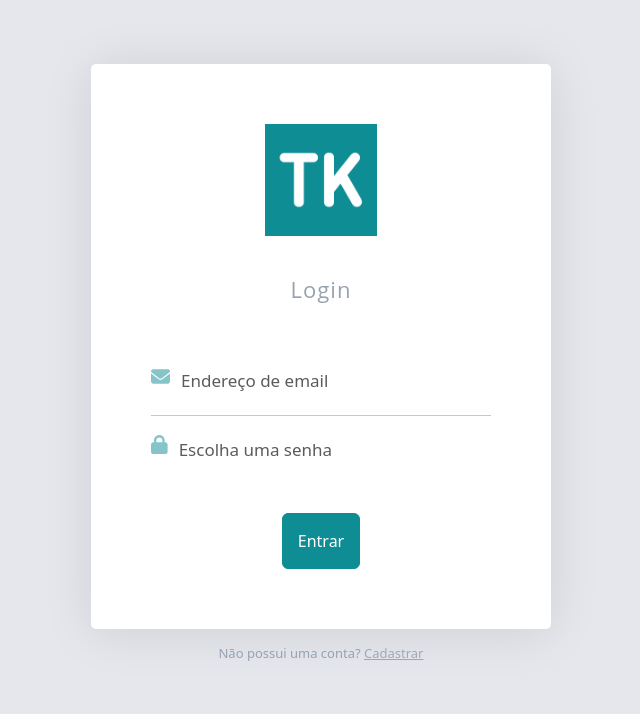
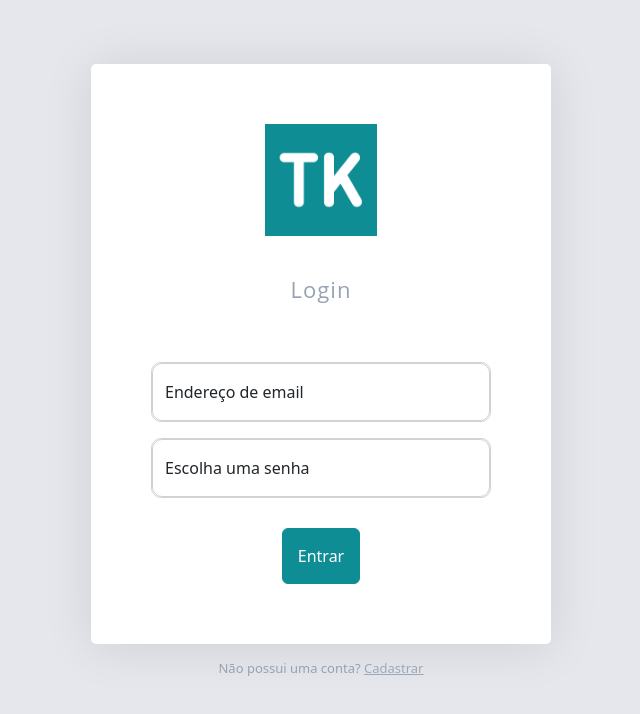
Before and after one commit to KevinGSilva/tcc-front, an Angular app: page /auth/login in a window 1280 px wide. Shown: the top 714 px of the page, without its empty margins (319-959 px from the left). Built offline with nearby package versions, Linux system fonts and the light colour scheme.

Commit message:
Alteracao no form de login

```diff
--- a/src/app/auth/login/login.component.html
+++ b/src/app/auth/login/login.component.html
@@ -7,20 +7,13 @@
 
             <form action="#" [formGroup]="loginForm">
 
-                <div class="form-group">
-                    <div class="input-group">
-                        <span class="input-group-addon"><i class="fa fa-envelope ti-email"></i></span>
-                        <input type="text" class="form-control" name="email" placeholder="Endereço de email" formControlName="email">
-                    </div>
+                <div class="form-floating mb-3">
+                    <input type="email" class="form-control" name="email" placeholder="Endereço de email" formControlName="email">
+                    <label for="floatingInput">Endereço de email</label>
                 </div>
-
-                <hr class="hr-xs">
-
-                <div class="form-group">
-                    <div class="input-group">
-                        <span class="input-group-addon"><i class="fa fa-lock ti-unlock"></i></span>
-                        <input type="password" class="form-control" placeholder="Escolha uma senha" name="password" formControlName="password">
-                    </div>
+                <div class="form-floating">
+                    <input type="password" class="form-control" name="password" placeholder="Escolha uma senha" formControlName="password">
+                    <label for="floatingPassword">Escolha uma senha</label>
                 </div>
 
                 <button class="btn btn-primary btn-block" (click)="login()">Entrar</button>
--- a/src/app/auth/login/login.component.scss
+++ b/src/app/auth/login/login.component.scss
@@ -65,7 +65,8 @@
 .login-block .input-group-addon {
     color: #0e8d94;
     font-size: 19px;
-    opacity: .5
+    opacity: .5;
+    margin-right: 5px;
 }
 
 .login-block .btn-block {
@@ -134,75 +135,15 @@
     }
 }
 
-.social-icons {
-    padding-left: 0;
-    margin-bottom: 0;
-    list-style: none
-}
-
-.social-icons li {
-    display: inline-block;
-    margin-bottom: 4px
-}
-
-.social-icons li.title {
-    margin-right: 15px;
-    text-transform: uppercase;
-    color: #96a2b2;
-    font-weight: 700;
-    font-size: 13px
-}
-
-.social-icons a {
-    background-color: #eceeef;
-    color: #818a91;
-    font-size: 16px;
-    display: inline-block;
-    line-height: 44px;
-    width: 44px;
-    height: 44px;
-    text-align: center;
-    margin-right: 8px;
-    border-radius: 100%;
-    -webkit-transition: all .2s linear;
-    -o-transition: all .2s linear;
-    transition: all .2s linear
-}
-
-.social-icons a:active,
-.social-icons a:focus,
-.social-icons a:hover {
-    color: #fff;
-    background-color: #29aafe
-}
-
-.social-icons.size-sm a {
-    line-height: 34px;
-    height: 34px;
-    width: 34px;
-    font-size: 14px
-}
-
-.social-icons a.facebook:hover {
-    background-color: #3b5998
-}
-
-.social-icons a.rss:hover {
-    background-color: #f26522
-}
-
-.social-icons a.google-plus:hover {
-    background-color: #dd4b39
-}
-
-.social-icons a.twitter:hover {
-    background-color: #00aced
-}
-
-.social-icons a.linkedin:hover {
-    background-color: #007bb6
-}
-
 .logo {
     width: 7em;
 }
+
+.form-floating, .form-floating .form-control {
+    border: #ced3d7 solid 1px;
+    border-radius: 10px;
+}
+
+.form-floating .form-control:focus {
+    border-radius: 10px;
+}
```
